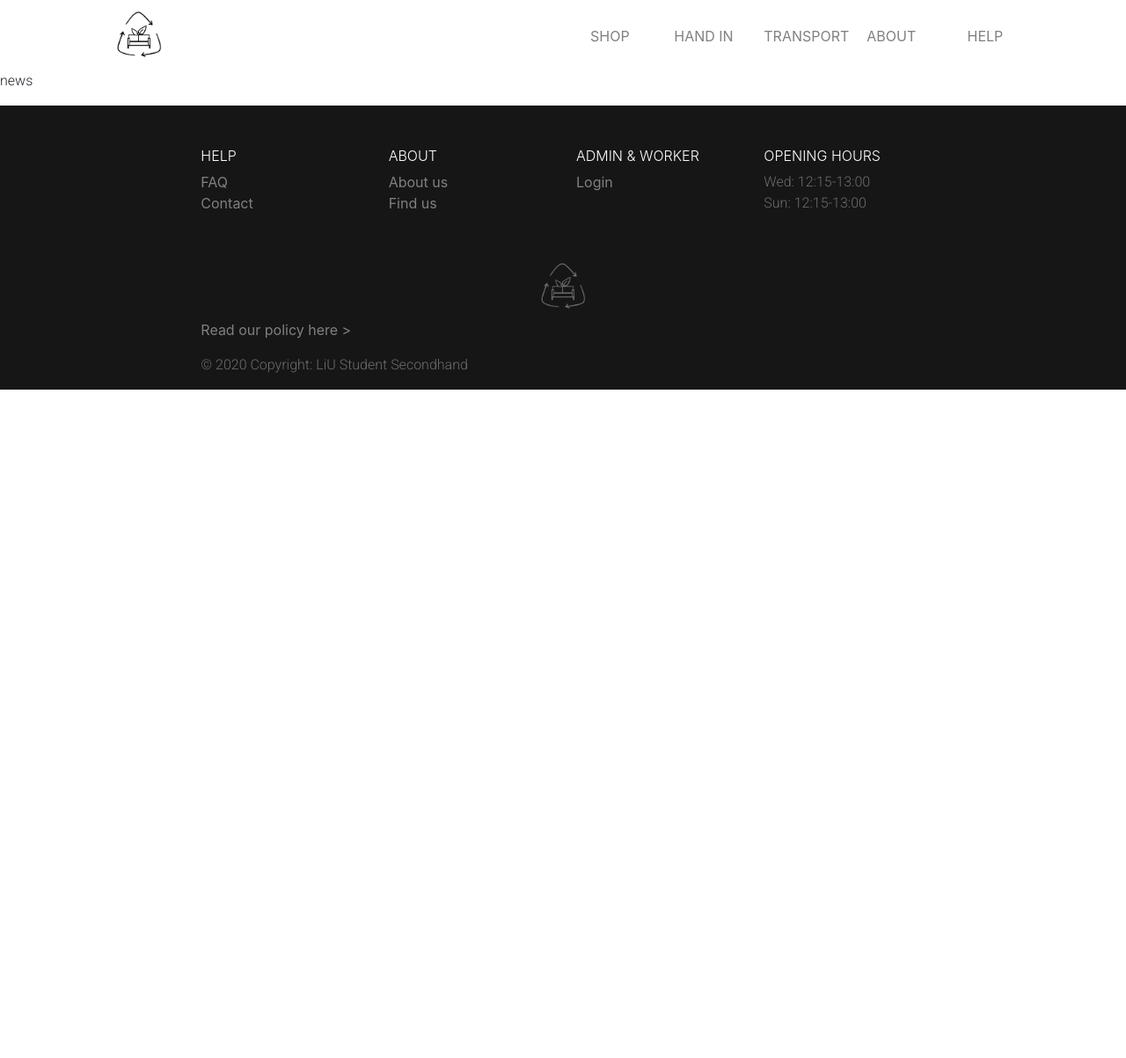
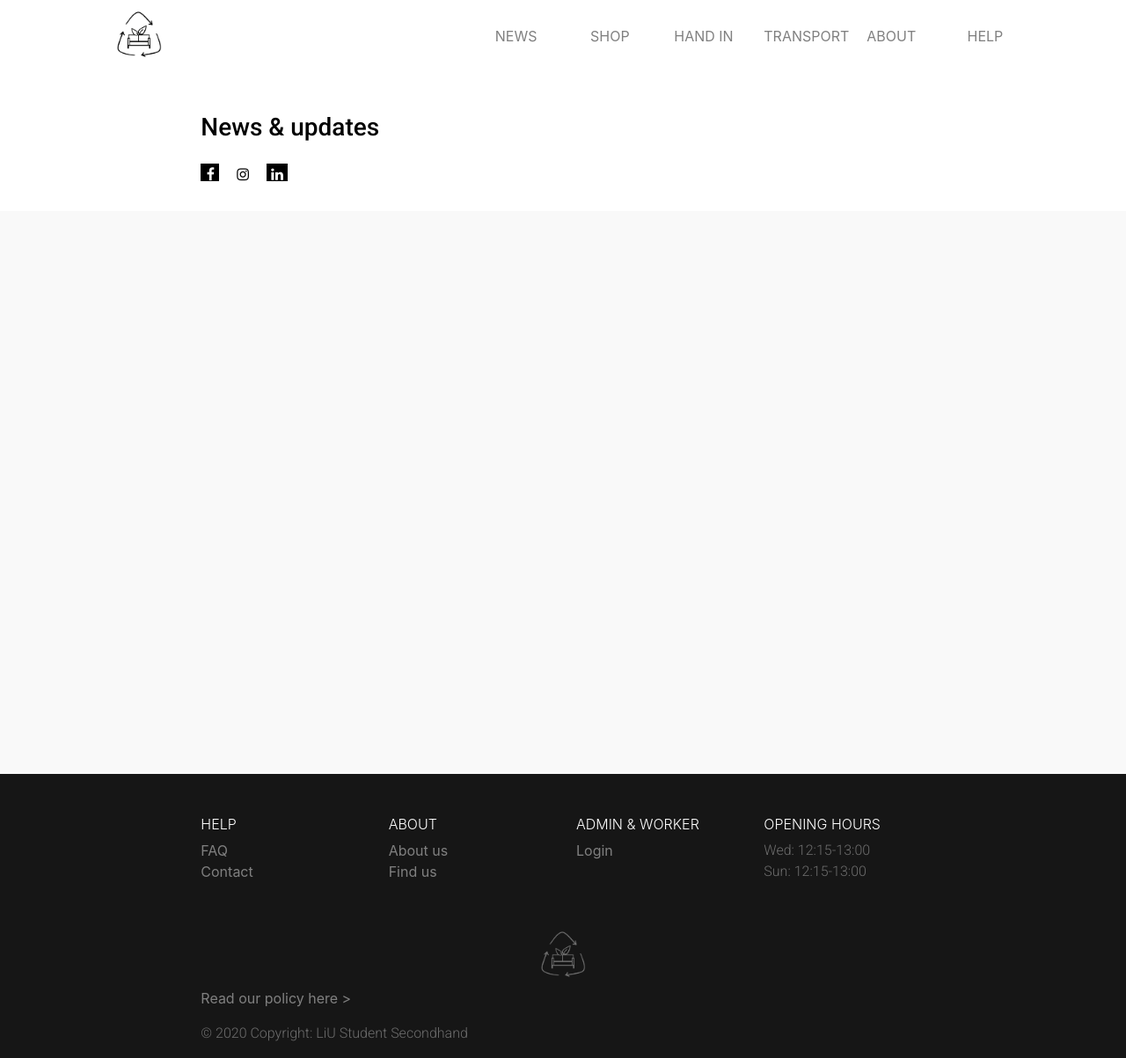
Before and after one commit to bjobe613/lssh, a Flask app: page /news/ in a window 1280 px wide. Shown: the whole page at 88% size. Before the commit the page ends 443 px from the top, so only its background shows below. Run offline with Flask 2, Linux system fonts and the light colour scheme; some libraries are stand-ins or nearby versions.

Commit message:
news layout skeleton done

```diff
--- a/lssh/static/css/admin/news.css
+++ b/lssh/static/css/admin/news.css
@@ -19,6 +19,5 @@
 .lssh-card-ingress {
     height: 12em;
     overflow:hidden;
-
     text-overflow: ellipsis;
 }
--- a/lssh/static/css/layout.css
+++ b/lssh/static/css/layout.css
@@ -384,6 +384,48 @@ p {
 }
 
 
+/* Social media icons */
+
+.fa-facebook {
+    background: #000000;
+    color: white;
+    padding-right: 0.3rem;
+    padding-left: 0.4rem;
+    padding-top: 0.3rem;
+}
+
+.fa-facebook:hover {
+    text-decoration: none;
+    color: white;
+}
+
+.fa-instagram {
+    font-size: 1.5rem;
+    color: black;
+    margin-left: 1rem;
+    font-weight: 500;
+}
+
+.fa-instagram:hover {
+    text-decoration: none;
+    color: rgb(0, 0, 0);
+}
+
+.fa-linkedin {
+    background: #000000;
+    color: white;
+    margin-left: 1rem;
+    padding-right: 0.3rem;
+    padding-left: 0.3rem;
+    padding-top: 0.3rem;
+}
+
+.fa-linkedin:hover {
+    text-decoration: none;
+    color: white;
+}
+
+
 
 /* About us CSS */
 
--- a/lssh/static/css/news.css
+++ b/lssh/static/css/news.css
@@ -0,0 +1,36 @@
+#news-container {
+    min-height: 100vh;
+    background-color: #f9f9f9;
+}
+
+#title-row {
+    min-height: 20vh;
+    background-color: var(--bg-color-white);
+}
+
+#news-row {
+    min-height: 60vh;
+}
+
+#text-img-news {
+    margin-top: -4rem;
+
+}
+
+#image-news {
+    object-fit: cover;
+    height: 20rem;
+    display:block;
+    width: 100%;
+
+}
+
+.image-news-right {
+
+    background: url('../pictures/two-vases-on-table-842950\ \(1\).jpg') no-repeat center center;
+    -webkit-background-size: cover;
+    -moz-background-size: cover;
+    -o-background-size: cover;
+    background-size: cover;
+    height: 20rem;
+}
--- a/lssh/templates/layout.html
+++ b/lssh/templates/layout.html
@@ -57,13 +57,11 @@
                     </a>
                 </div>
 
-                <!-- When news is done uncomment this
+                    <div class="col-md-1 col-2 offset-md-3 text-center">
+                        <a class="a-link" href="{{ url_for('main.news') }}">NEWS</a>
+                    </div>
 
-                    <div class="col-md-1 col-2 text-center">
-                        <a class="a-link" href="">NEWS</a>
-                    </div> -->
-
-                <div class="col-md-1 col-2 offset-md-4 text-center">
+                <div class="col-md-1 col-2  text-center">
                     <a class="a-link" href="{{ url_for('products.catalog') }}">SHOP</a>
                 </div>
 
--- a/lssh/templates/news.html
+++ b/lssh/templates/news.html
@@ -2,11 +2,83 @@
 
 {% block more_head %}
     <!--Additional head-->
+    <link rel="stylesheet" type="text/css" href="{{ url_for('static', filename='css/news.css') }}">
+    <title>LSSh | See all our latest news</title>
 {% endblock more_head %}
 
 {% block content %}
     <!--Where the html should be written-->
-    <p>
-        news
-    </p>
+    <div id="news-container" class="container-fluid">
+        <div id="title-row" class="row mb-5">
+            <div class="col-8 offset-2 pt-5">
+                <h3 class="pb-3">News & updates</h3>
+
+                <a href="https://www.facebook.com/liustudentsecondhand/" class="fa fa-facebook"></a>
+                <a href="https://www.instagram.com/liustudentsecondhand/" class="fa fa-instagram"></a>
+                <a href="#" class="fa fa-linkedin"></a>
+
+            </div>
+        </div>
+
+
+
+
+            <div id="news-row" class="row">
+                <div class="col-8 offset-2">
+
+                    <div class="row h-100">
+
+                    {% for News in newsarticles %}
+
+                        {% if not loop.index is divisibleby 2 %}
+                        <div class="col-5">
+                          <!--  <div id="image-news"></div>-->
+
+
+
+                            <img id="image-news" src="{{ url_for('static', filename = '/pictures/white-vase-with-decorative-leaves-on-shelf-4207780.jpg') }}" class="img-fluid" alt="Responsive image">
+
+                            <div id="text-img-news" class="row">
+                                <div class="col-8 offset-4 bg-white">
+                                    <h3 class="pt-3">{{ News.get_img_url() }}</h3>
+                                    <p class="pt-3">Lorem ipsum dolor, sit amet consectetur adipisicing elit. Atque, esse nisi ratione ipsum facilis debitis animi magnam ut eaque quasi deleniti iure ex.</p>
+
+                                </div>
+                            </div>
+                        </div>
+
+
+
+                        {% elif loop.index is divisibleby 2 %}
+
+                        <script>
+                            console.log("{{ loop.index }}");
+                        </script>
+
+                        <div class="col-5 offset-2 pt-5 mt-5">
+                            <div class="image-news-right"></div>
+                            <div id="text-img-news" class="row">
+                                <div class="col-8 offset-4 bg-white">
+                                    <h3 class="pt-3">{{ News.title }}</h3>
+                                    <p class="pt-3">Lorem ipsum dolor, sit amet consectetur adipisicing elit. Atque, esse nisi ratione ipsum facilis debitis animi magnam ut eaque quasi deleniti iure ex.</p>
+
+                                </div>
+                            </div>
+                        </div>
+
+                        {% endif %}
+                    {% endfor %}
+                    </div>
+                </div>
+            </div>
+
+
+
+
+
+
+
+
+
+    </div>
 {% endblock content %}
```
Also changed, not shown: lssh/blueprints/main.py (+12 -1 lines), lssh/models.py (+15 -0 lines), lssh/static/css/index.css (+0 -37 lines).
